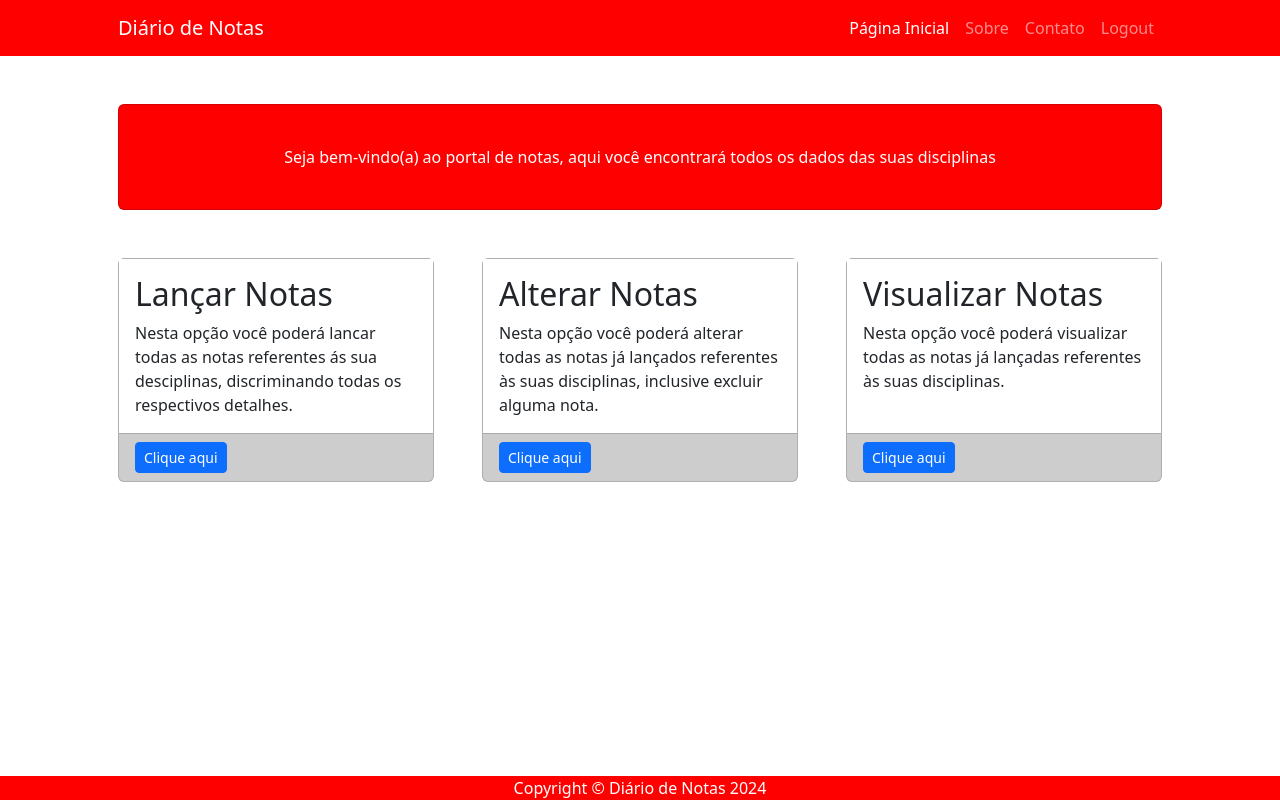
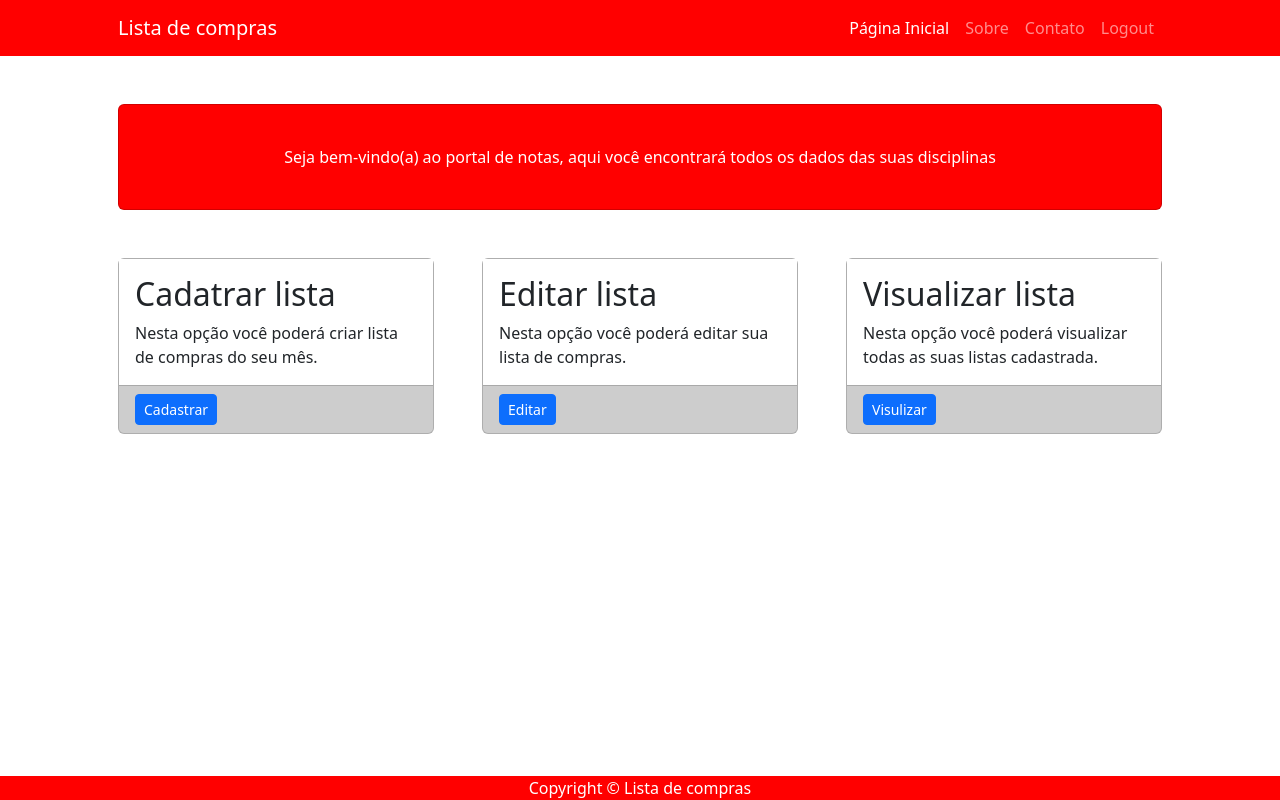
Before and after one commit to jon4t4s/jk_atacadista, a Django app: template usuarios/templates/usuarios/home.html in a window 1280 px wide. Run offline with Django 5.2, Linux system fonts and the light colour scheme; the template is opened without the code that fills it, so the values that code supplies are empty.

Commit message:
Update Kleber base.html

```diff
--- a/usuarios/templates/usuarios/base.html
+++ b/usuarios/templates/usuarios/base.html
@@ -15,7 +15,7 @@
     <!-- Responsive navbar-->
     <nav class="navbar navbar-expand-lg navbar-dark" style="background-color:  #ff0000;">
         <div class="container px-5">
-            <a class="navbar-brand" href="{% url 'home' %}">Diário de Notas</a>
+            <a class="navbar-brand" href="{% url 'home' %}">Lista de compras</a>
             <button class="navbar-toggler" type="button" data-bs-toggle="collapse"
                 data-bs-target="#navbarSupportedContent" aria-controls="navbarSupportedContent" aria-expanded="false"
                 aria-label="Toggle navigation"><span class="navbar-toggler-icon"></span></button>
@@ -46,34 +46,29 @@
             <div class="col-md-4 mb-5">
                 <div class="card h-100" style="background-color: #D3D3D3;">
                     <div class="card-body" style="background-color: #FFFFFF;">
-                        <h2 class="card-title">Lançar Notas</h2>
-                        <p class="card-text">Nesta opção você poderá lancar todas as notas referentes ás sua
-                            desciplinas, discriminando todas os respectivos detalhes.</p>
+                        <h2 class="card-title">Cadatrar lista</h2>
+                        <p class="card-text">Nesta opção você poderá criar lista de compras do seu mês.</p>
                     </div>
-                    <div class="card-footer"><a class="btn btn-primary btn-sm" href="{% url 'lancar' %}">Clique aqui</a>
+                    <div class="card-footer"><a class="btn btn-primary btn-sm" href="{% url 'lancar' %}">Cadastrar</a>
                     </div>
                 </div>
             </div>
             <div class="col-md-4 mb-5">
                 <div class="card h-100" style="background-color: #D3D3D3;">
                     <div class="card-body" style="background-color: #FFFFFF;">
-                        <h2 class="card-title">Alterar Notas</h2>
-                        <p class="card-text">Nesta opção você poderá alterar todas as notas já lançados referentes às
-                            suas disciplinas, inclusive excluir alguma nota.</p>
+                        <h2 class="card-title">Editar lista</h2>
+                        <p class="card-text">Nesta opção você poderá editar sua lista de compras.</p>
                     </div>
-                    <div class="card-footer"><a class="btn btn-primary btn-sm" href="{% url 'alterar' %}">Clique
-                            aqui</a></div>
+                    <div class="card-footer"><a class="btn btn-primary btn-sm" href="{% url 'alterar' %}">Editar</a></div>
                 </div>
             </div>
             <div class="col-md-4 mb-5">
                 <div class="card h-100" style="background-color: #D3D3D3;">
                     <div class="card-body" style="background-color: #FFFFFF;">
-                        <h2 class="card-title">Visualizar Notas</h2>
-                        <p class="card-text">Nesta opção você poderá visualizar todas as notas já lançadas referentes às
-                            suas disciplinas.</p>
+                        <h2 class="card-title">Visualizar lista</h2>
+                        <p class="card-text">Nesta opção você poderá visualizar todas as suas listas cadastrada.</p>
                     </div>
-                    <div class="card-footer"><a class="btn btn-primary btn-sm" href="{% url 'visualizar' %}">Clique
-                            aqui</a></div>
+                    <div class="card-footer"><a class="btn btn-primary btn-sm" href="{% url 'visualizar' %}">Visulizar</a></div>
                 </div>
             </div>
             {% endblock %}
@@ -82,7 +77,7 @@
     <!-- Footer-->
     <footer class="fixed-bottom" style="background-color: #ff0000;">
         <div class="container px-4 px-lg-5">
-            <p class="m-0 text-center text-white">Copyright &copy; Diário de Notas 2024</p>
+            <p class="m-0 text-center text-white">Copyright &copy; Lista de compras</p>
         </div>
     </footer>
     <!-- Bootstrap core JS-->
```
